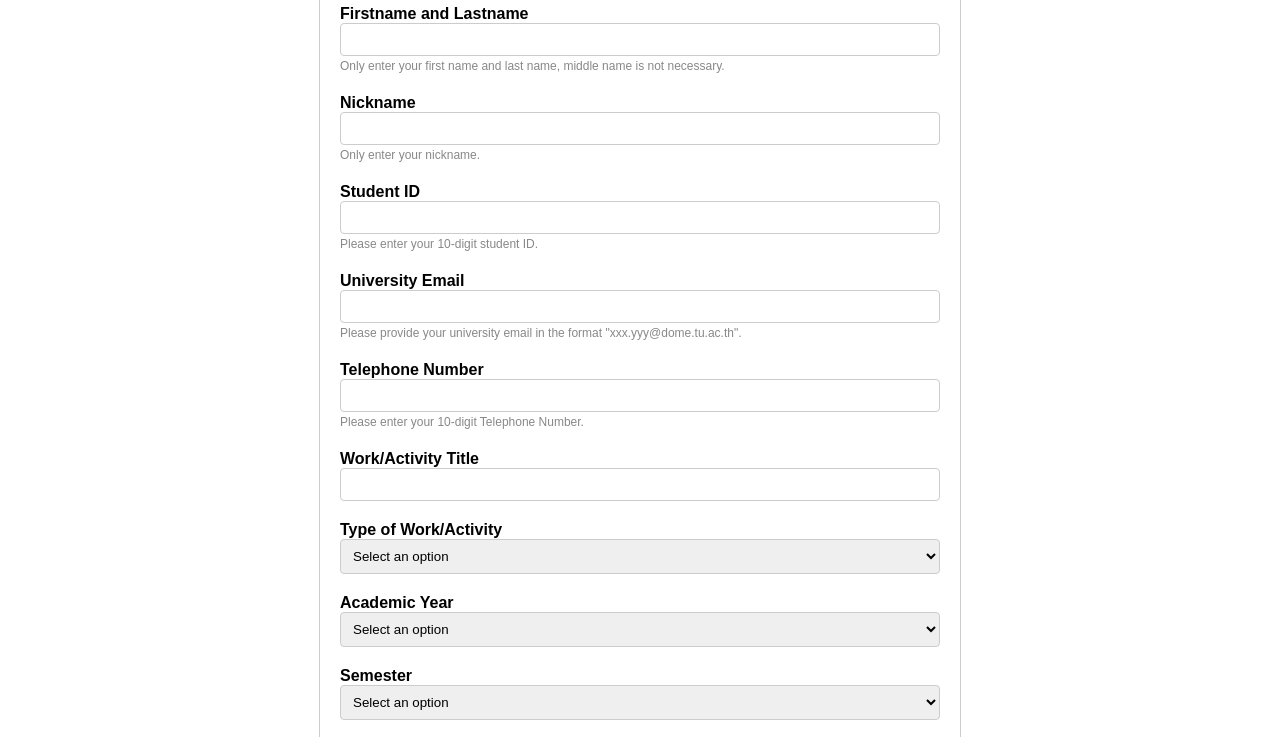
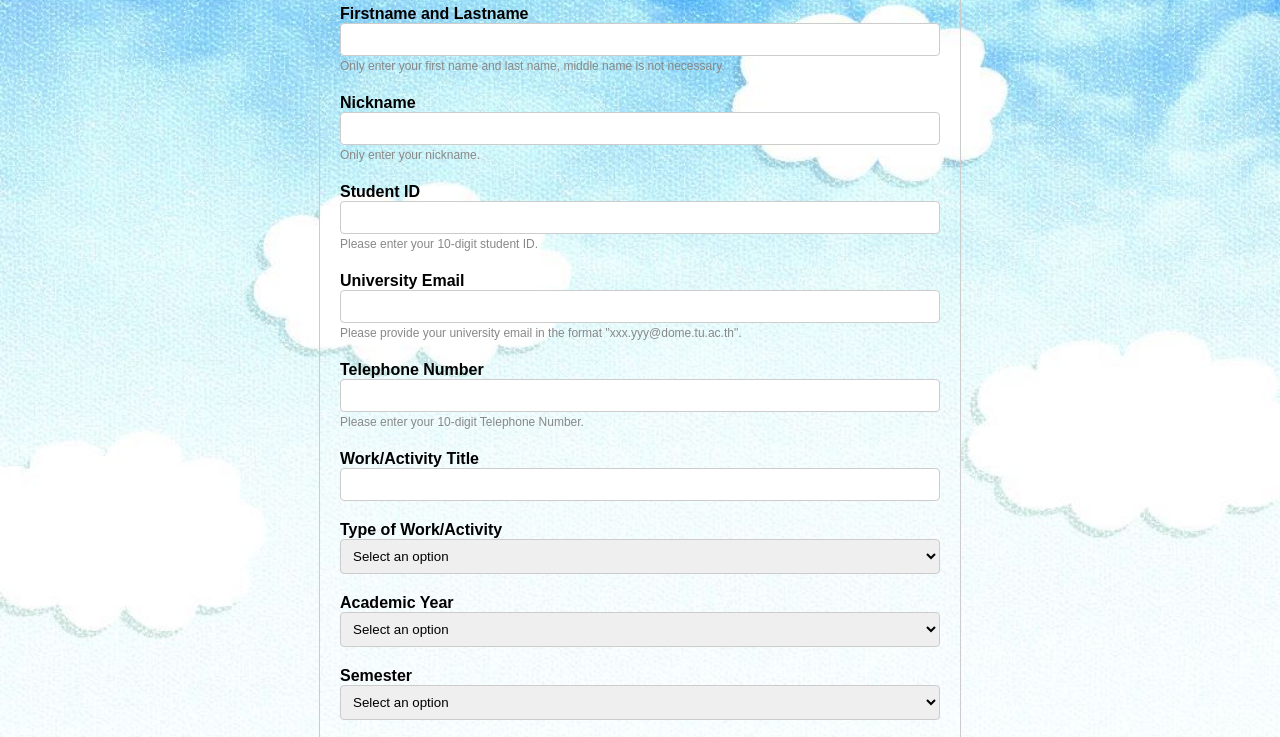
Before and after one commit to Nawatta/CS100-Project-G53, a plain HTML site: page HTML/Form.html in a window 1280 px wide. Shown: the part 114-851 px from the top of the page. Drawn offline with Linux system fonts and the light colour scheme; no server answers.

Commit message:
Done Form

```diff
--- a/HTML/Form.html
+++ b/HTML/Form.html
@@ -16,6 +16,10 @@
   <title>Forms - CSTU Passport</title>
   <link rel="stylesheet" href="../CSS/form.css">
 </head>
+<style>
+    body {background-image: url('\../IMG/B.jpg');
+          background-size: 100%;}
+</style>
 <body>
   <!-- Form Container -->
   <div class="form-container">
```
Also changed, not shown: IMG/B.jpg (added).
